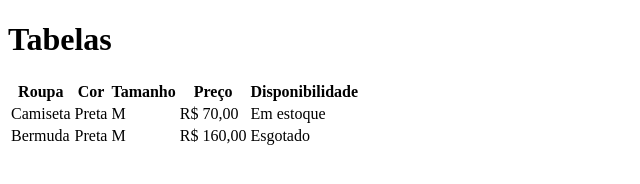
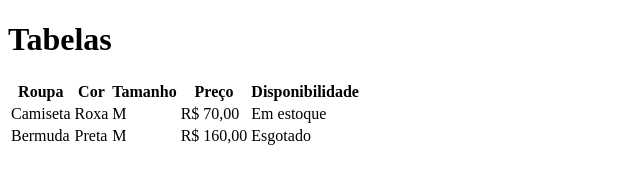
Before and after one commit to luizafariast/aula-tabela, a plain HTML site: page index.html in a window 1280 px wide. Shown: the full height of the page, 0-640 px from the left. Drawn offline with Linux system fonts and the light colour scheme.

Commit message:
Mudança da cor da camisa, preta para roxa

```diff
--- a/index.html
+++ b/index.html
@@ -20,7 +20,7 @@
 
   <tr>
     <td>Camiseta</td>
-    <td>Preta</td>
+    <td>Roxa</td>
     <td>M</td>
     <td>R$ 70,00</td>
     <td>Em estoque</td>
```
